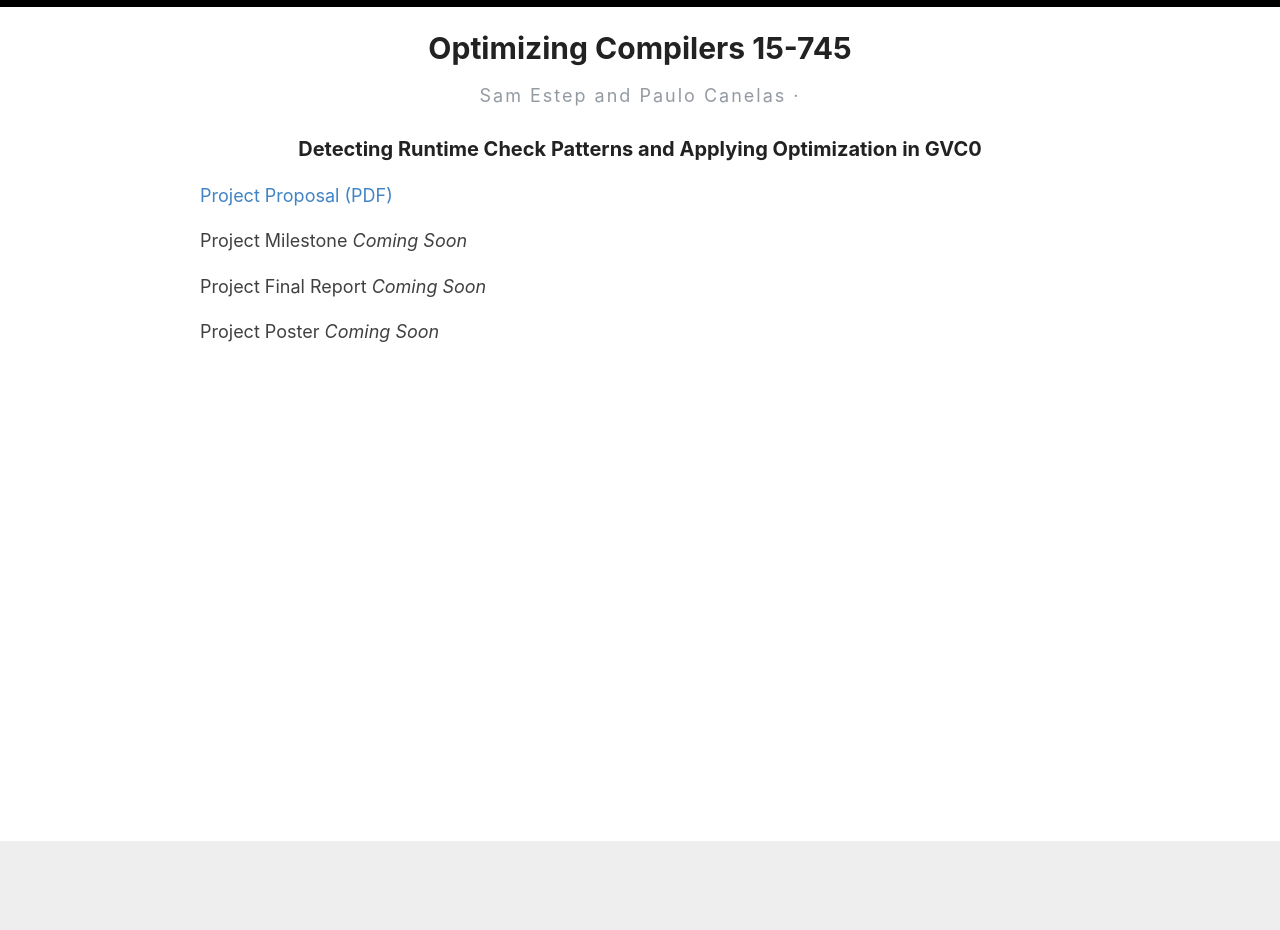
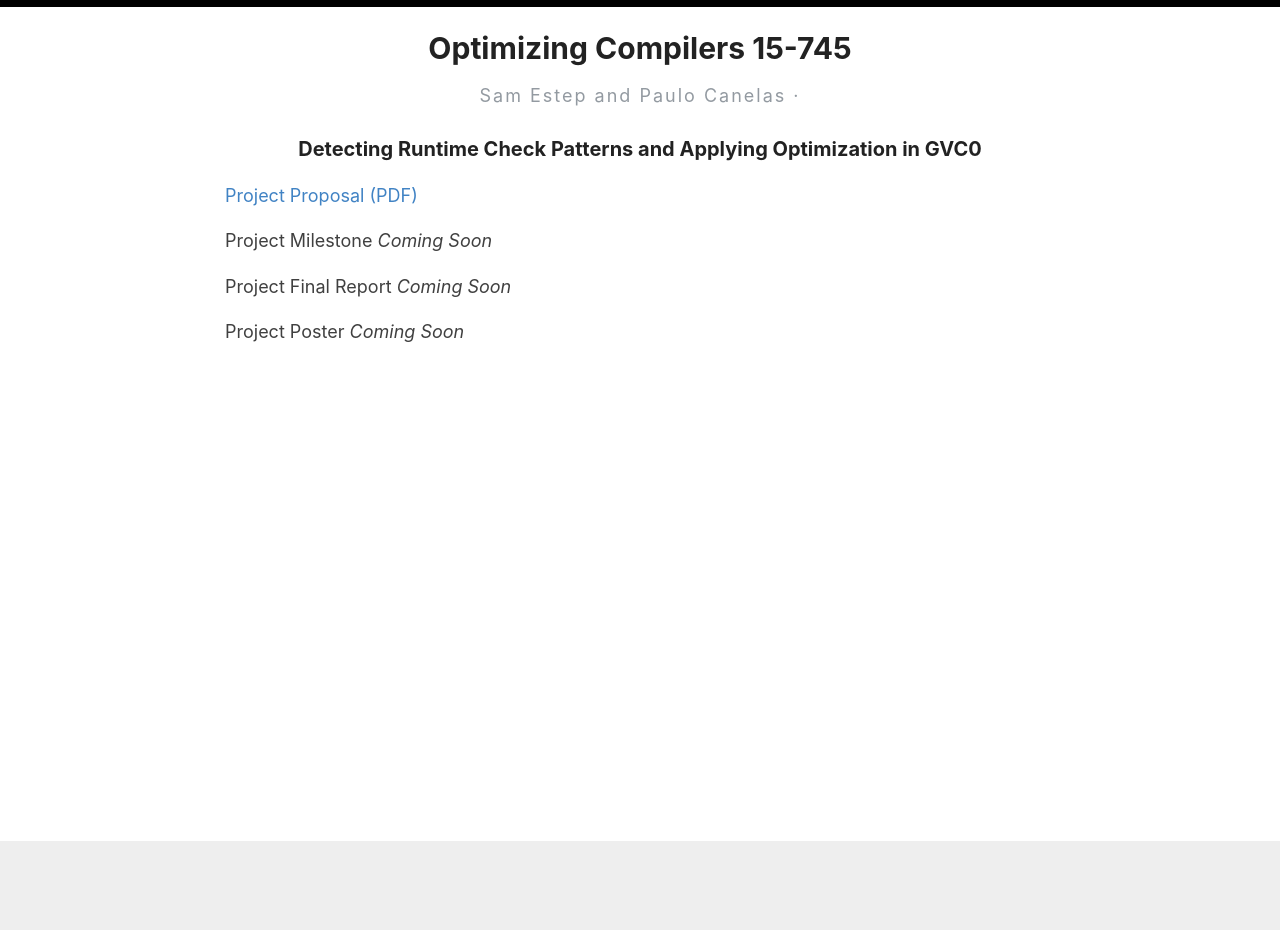
Before and after one commit to pcanelas/pcanelas.github.io, a Jekyll site: the page built from _pages/compilers.md, in a window 1280 px wide. Built offline with Jekyll 4.4.1, drawn with Linux system fonts in a browser that asks for light colours.

Commit message:
Updated website

```diff
--- a/_layouts/defaultempty.html
+++ b/_layouts/defaultempty.html
@@ -18,7 +18,7 @@
     <div id="bar"></div>
     <div class="wrapper-container">
       <div class="wrapper-main">
-        <div id="main" role="main" class="bigcontainer">
+        <div id="main" role="main" class="container">
           {{ content }}
         </div>
       </div>
--- a/assets/style.scss
+++ b/assets/style.scss
@@ -32,7 +32,7 @@
 
 .container {
   margin: 0 auto;
-  max-width: 740px;
+  max-width: 850px;
   padding: 0 10px;
   width: 100%;
 }
```
